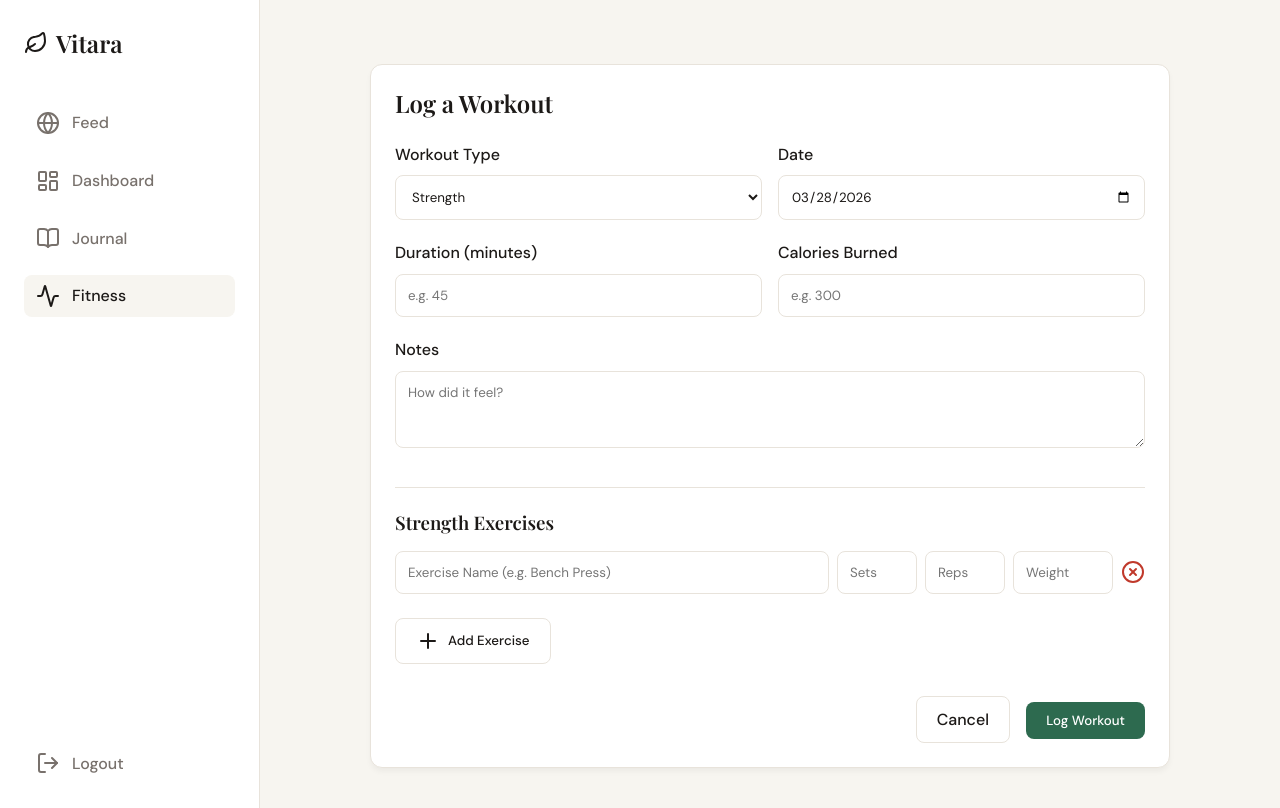
After one commit to MathiasKES/Vitara, a Flask app: page /fitness/log in a window 1280 px wide. The commit adds this page. Run offline with Flask 3, Linux system fonts and the light colour scheme; the visitor is signed in with stand-in values (Sample User, id 1); some web fonts are replaced.

Commit message:
feat: complete Phase 3 (Fitness Tracker)

```diff
--- a/app/__init__.py
+++ b/app/__init__.py
@@ -40,6 +40,10 @@ def create_app(config_name='default'):
     from app.social.routes import social_bp
     app.register_blueprint(social_bp, url_prefix='/')
 
+    # Fitness Blueprint
+    from app.fitness.routes import fitness_bp
+    app.register_blueprint(fitness_bp, url_prefix='/')
+
     @app.shell_context_processor
     def make_shell_context():
         from app.models.user import User
--- /dev/null
+++ b/app/fitness/forms.py
@@ -0,0 +1,20 @@
+from flask_wtf import FlaskForm
+from wtforms import StringField, SelectField, IntegerField, TextAreaField, SubmitField, DateField
+from wtforms.validators import DataRequired, Optional
+from datetime import date
+
+class WorkoutForm(FlaskForm):
+    workout_type = SelectField('Workout Type', choices=[
+        ('Strength', 'Strength'),
+        ('Running', 'Running'),
+        ('Cycling', 'Cycling'),
+        ('Swimming', 'Swimming'),
+        ('Yoga', 'Yoga'),
+        ('Walking', 'Walking'),
+        ('Other', 'Other')
+    ], validators=[DataRequired()])
+    workout_date = DateField('Date', default=date.today, validators=[DataRequired()])
+    duration_mins = IntegerField('Duration (minutes)', validators=[Optional()])
+    calories = IntegerField('Calories Burned', validators=[Optional()])
+    notes = TextAreaField('Notes', validators=[Optional()])
+    submit = SubmitField('Log Workout')
--- /dev/null
+++ b/app/fitness/routes.py
@@ -0,0 +1,72 @@
+from flask import Blueprint, render_template, redirect, url_for, flash, request
+from flask_login import login_required, current_user
+from app import db
+from app.models.fitness import Workout, Exercise
+from app.fitness.forms import WorkoutForm
+
+fitness_bp = Blueprint('fitness', __name__)
+
+@fitness_bp.route('/fitness')
+@login_required
+def index():
+    workouts = Workout.query.filter_by(user_id=current_user.id).order_by(Workout.workout_date.desc()).all()
+    return render_template('fitness/index.html', workouts=workouts)
+
+@fitness_bp.route('/fitness/log', methods=['GET', 'POST'])
+@login_required
+def log_workout():
+    form = WorkoutForm()
+    if form.validate_on_submit():
+        workout = Workout(
+            user_id=current_user.id,
+            workout_type=form.workout_type.data,
+            workout_date=form.workout_date.data,
+            duration_mins=form.duration_mins.data,
+            calories=form.calories.data,
+            notes=form.notes.data
+        )
+        db.session.add(workout)
+        db.session.flush() # Get workout ID before commit
+
+        # Handle dynamic exercises
+        exercise_names = request.form.getlist('exercise_name[]')
+        exercise_sets = request.form.getlist('exercise_sets[]')
+        exercise_reps = request.form.getlist('exercise_reps[]')
+        exercise_weight = request.form.getlist('exercise_weight[]')
+
+        for i in range(len(exercise_names)):
+            if exercise_names[i].strip():
+                try:
+                    sets_val = int(exercise_sets[i]) if exercise_sets[i] else None
+                    reps_val = int(exercise_reps[i]) if exercise_reps[i] else None
+                    weight_val = float(exercise_weight[i]) if exercise_weight[i] else None
+
+                    ex = Exercise(
+                        workout_id=workout.id,
+                        name=exercise_names[i].strip(),
+                        sets=sets_val,
+                        reps=reps_val,
+                        weight=weight_val
+                    )
+                    db.session.add(ex)
+                except ValueError:
+                    continue # Skip invalid values
+
+        db.session.commit()
+        flash('Workout logged successfully!', 'success')
+        return redirect(url_for('fitness.index'))
+    return render_template('fitness/log.html', form=form)
+
+@fitness_bp.route('/fitness/stats')
+@login_required
+def stats():
+    workouts = Workout.query.filter_by(user_id=current_user.id).order_by(Workout.workout_date.asc()).all()
+    # Find PRs by finding the max weight for each exercise name
+    exercises = Exercise.query.join(Workout).filter(Workout.user_id == current_user.id).all()
+    prs = {}
+    for ex in exercises:
+        if ex.weight is not None:
+            if ex.name not in prs or ex.weight > prs[ex.name]:
+                prs[ex.name] = ex.weight
+
+    return render_template('fitness/stats.html', workouts=workouts, prs=prs)
--- a/app/models/__init__.py
+++ b/app/models/__init__.py
@@ -1,3 +1,4 @@
 from .user import User
 from .journal import JournalEntry
 from .progress import ProgressPicture
+from .fitness import Workout, Exercise
--- /dev/null
+++ b/app/static/css/fitness.css
@@ -0,0 +1,56 @@
+.workout-card {
+    background-color: var(--color-surface);
+    border: 1px solid var(--color-border);
+    border-radius: 12px;
+    padding: 24px;
+    margin-bottom: 16px;
+    box-shadow: 0 4px 6px -1px rgba(0, 0, 0, 0.05);
+}
+
+.workout-header {
+    display: flex;
+    justify-content: space-between;
+    align-items: center;
+    border-bottom: 1px solid var(--color-border);
+    padding-bottom: 12px;
+    margin-bottom: 16px;
+}
+
+.exercise-table {
+    width: 100%;
+    border-collapse: collapse;
+    margin-top: 16px;
+}
+
+.exercise-table th {
+    text-align: left;
+    padding: 8px;
+    border-bottom: 1px solid var(--color-border);
+    color: var(--color-muted);
+    font-weight: 500;
+}
+
+.exercise-table td {
+    padding: 8px;
+    border-bottom: 1px solid var(--color-border);
+}
+
+.exercise-row-input {
+    display: flex;
+    gap: 8px;
+    margin-bottom: 8px;
+}
+
+.exercise-row-input input {
+    flex: 1;
+}
+
+.remove-row-btn {
+    cursor: pointer;
+    background: none;
+    border: none;
+    color: var(--color-danger);
+    display: flex;
+    align-items: center;
+    justify-content: center;
+}
--- /dev/null
+++ b/app/static/js/fitness.js
@@ -0,0 +1,50 @@
+document.addEventListener('DOMContentLoaded', () => {
+    const typeSelect = document.getElementById('workout-type-select');
+    const strengthSection = document.getElementById('strength-section');
+    const exerciseRowsContainer = document.getElementById('exercise-rows');
+    const addExerciseBtn = document.getElementById('add-exercise-btn');
+
+    function toggleStrengthSection() {
+        if (typeSelect.value === 'Strength') {
+            strengthSection.style.display = 'block';
+            if (exerciseRowsContainer.children.length === 0) {
+                addExerciseRow(); // Add one row by default
+            }
+        } else {
+            strengthSection.style.display = 'none';
+        }
+    }
+
+    function addExerciseRow() {
+        const row = document.createElement('div');
+        row.className = 'exercise-row-input';
+        row.innerHTML = `
+            <input type="text" name="exercise_name[]" class="form-control" placeholder="Exercise Name (e.g. Bench Press)" required>
+            <input type="number" name="exercise_sets[]" class="form-control" placeholder="Sets" style="max-width: 80px;">
+            <input type="number" name="exercise_reps[]" class="form-control" placeholder="Reps" style="max-width: 80px;">
+            <input type="number" step="0.1" name="exercise_weight[]" class="form-control" placeholder="Weight" style="max-width: 100px;">
+            <button type="button" class="remove-row-btn" aria-label="Remove">
+                <i data-lucide="x-circle"></i>
+            </button>
+        `;
+        exerciseRowsContainer.appendChild(row);
+
+        // Re-initialize lucide icons inside the new row
+        if (typeof lucide !== 'undefined') {
+            lucide.createIcons();
+        }
+
+        row.querySelector('.remove-row-btn').addEventListener('click', () => {
+            row.remove();
+        });
+    }
+
+    if (typeSelect && strengthSection) {
+        typeSelect.addEventListener('change', toggleStrengthSection);
+        toggleStrengthSection(); // initial check upon load
+    }
+
+    if (addExerciseBtn) {
+        addExerciseBtn.addEventListener('click', addExerciseRow);
+    }
+});
--- a/app/templates/base.html
+++ b/app/templates/base.html
@@ -34,7 +34,7 @@
                 <a href="{{ url_for('journal.index') }}" class="nav-item {% if request.endpoint and request.endpoint.startswith('journal') %}active{% endif %}">
                     <i data-lucide="book-open"></i> Journal
                 </a>
-                <a href="#" class="nav-item">
+                <a href="{{ url_for('fitness.index') }}" class="nav-item {% if request.endpoint and request.endpoint.startswith('fitness') %}active{% endif %}">
                     <i data-lucide="activity"></i> Fitness
                 </a>
                 <div style="flex: 1"></div>
--- /dev/null
+++ b/app/templates/fitness/log.html
@@ -0,0 +1,63 @@
+{% extends "base.html" %}
+
+{% block title %} - Log Workout{% endblock %}
+
+{% block head %}
+<link rel="stylesheet" href="{{ url_for('static', filename='css/fitness.css') }}">
+{% endblock %}
+
+{% block content %}
+<div class="card" style="max-width: 800px; margin: 0 auto;">
+    <h2 style="margin-bottom: 24px;">Log a Workout</h2>
+
+    <form method="POST" action="">
+        {{ form.hidden_tag() }}
+
+        <div style="display: grid; grid-template-columns: 1fr 1fr; gap: 16px; margin-bottom: 20px;">
+            <div>
+                {{ form.workout_type.label(class="form-label") }}
+                {{ form.workout_type(class="form-control", id="workout-type-select") }}
+            </div>
+            <div>
+                {{ form.workout_date.label(class="form-label") }}
+                {{ form.workout_date(class="form-control") }}
+            </div>
+        </div>
+
+        <div style="display: grid; grid-template-columns: 1fr 1fr; gap: 16px; margin-bottom: 20px;">
+            <div>
+                {{ form.duration_mins.label(class="form-label") }}
+                {{ form.duration_mins(class="form-control", placeholder="e.g. 45") }}
+            </div>
+            <div>
+                {{ form.calories.label(class="form-label") }}
+                {{ form.calories(class="form-control", placeholder="e.g. 300") }}
+            </div>
+        </div>
+
+        <div class="form-group">
+            {{ form.notes.label(class="form-label") }}
+            {{ form.notes(class="form-control", rows="3", placeholder="How did it feel?") }}
+        </div>
+
+        <div id="strength-section" style="display: none; margin-top: 32px; border-top: 1px solid var(--color-border); padding-top: 24px;">
+            <h3>Strength Exercises</h3>
+            <div id="exercise-rows" style="margin-top: 16px;">
+                <!-- JavaScript will inject rows here -->
+            </div>
+            <button type="button" id="add-exercise-btn" class="btn btn-outline" style="margin-top: 16px;">
+                <i data-lucide="plus"></i> Add Exercise
+            </button>
+        </div>
+
+        <div style="text-align: right; margin-top: 32px;">
+            <a href="{{ url_for('fitness.index') }}" class="btn btn-outline" style="margin-right: 12px;">Cancel</a>
+            {{ form.submit(class="btn btn-primary") }}
+        </div>
+    </form>
+</div>
+{% endblock %}
+
+{% block scripts %}
+<script src="{{ url_for('static', filename='js/fitness.js') }}"></script>
+{% endblock %}
```
Also changed, not shown: app/models/fitness.py (added, +34 -0 lines), app/static/js/charts.js (added, +43 -0 lines), app/templates/fitness/index.html (added, +71 -0 lines), app/templates/fitness/stats.html (added, +46 -0 lines), migrations/versions/76df01a77eb2_add_fitness_models.py (added, +50 -0 lines), app/static/uploads/0d774438a0b03716.jpeg (added), vitara.db.
